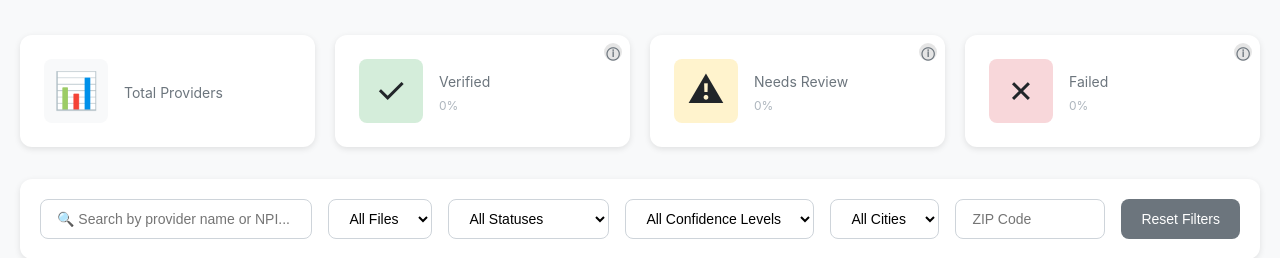
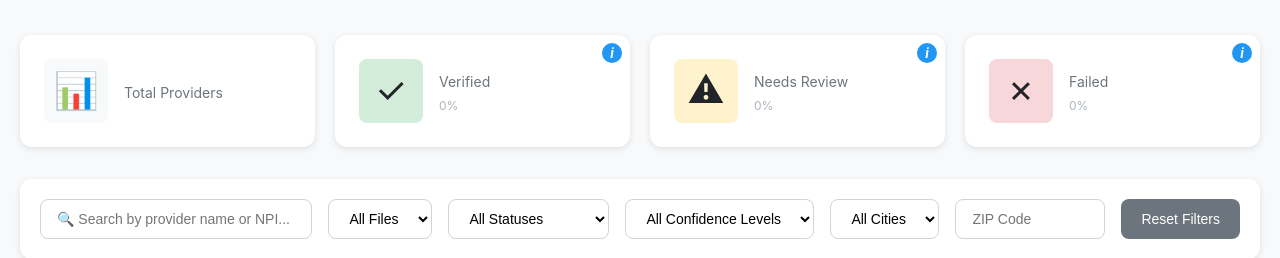
Before and after one commit to kuinkelarun/provider_verification_pilot, a Flask app: template templates/dashboard.html in a window 1280 px wide. Shown: the part 173-431 px from the top of the page. Run offline with Flask 3, Linux system fonts and the light colour scheme; the template is opened without the code that fills it, so the values that code supplies are empty.

Commit message:
Updated the info icon styling:
Blue filled circle: Background changed to #2196F3 (blue)
Darker on hover: Hover state shows #1976D2 (darker blue)
White "i" symbol: Changed from ⓘ character to plain "i" with italic font-style and bold weight
Better visibility: Increased size slightly to 20px
High contrast: White text on blue background for clarity

```diff
--- a/static/css/style.css
+++ b/static/css/style.css
@@ -797,19 +797,20 @@ body {
     display: flex;
     align-items: center;
     justify-content: center;
-    width: 18px;
-    height: 18px;
+    width: 20px;
+    height: 20px;
     border-radius: 50%;
-    background-color: rgba(0, 0, 0, 0.1);
-    color: var(--text-secondary);
+    background-color: #2196F3;
+    color: white;
     font-size: 13px;
     font-weight: bold;
-    cursor: help;
+    font-style: italic;
+    cursor: pointer;
     z-index: 1;
 }
 
 .info-icon:hover {
-    background-color: rgba(0, 0, 0, 0.2);
+    background-color: #1976D2;
 }
 
 .metric-percentage {
--- a/templates/dashboard.html
+++ b/templates/dashboard.html
@@ -39,7 +39,7 @@
             </div>
         </div>
         <div class="metric-card success">
-            <span class="info-icon" title="Verified: Phone and address found with confidence score ≥80%">ⓘ</span>
+            <span class="info-icon" title="Verified: Phone and address found with confidence score ≥80%">i</span>
             <div class="metric-icon">✓</div>
             <div class="metric-content">
                 <div class="metric-value">{{ summary.verified }}</div>
@@ -50,7 +50,7 @@
             </div>
         </div>
         <div class="metric-card warning">
-            <span class="info-icon" title="Needs Review: Confidence score <80% or missing phone number">ⓘ</span>
+            <span class="info-icon" title="Needs Review: Confidence score <80% or missing phone number">i</span>
             <div class="metric-icon">⚠</div>
             <div class="metric-content">
                 <div class="metric-value">{{ summary.review }}</div>
@@ -61,7 +61,7 @@
             </div>
         </div>
         <div class="metric-card danger">
-            <span class="info-icon" title="Failed: No address found for provider">ⓘ</span>
+            <span class="info-icon" title="Failed: No address found for provider">i</span>
             <div class="metric-icon">✗</div>
             <div class="metric-content">
                 <div class="metric-value">{{ summary.failed }}</div>
```
